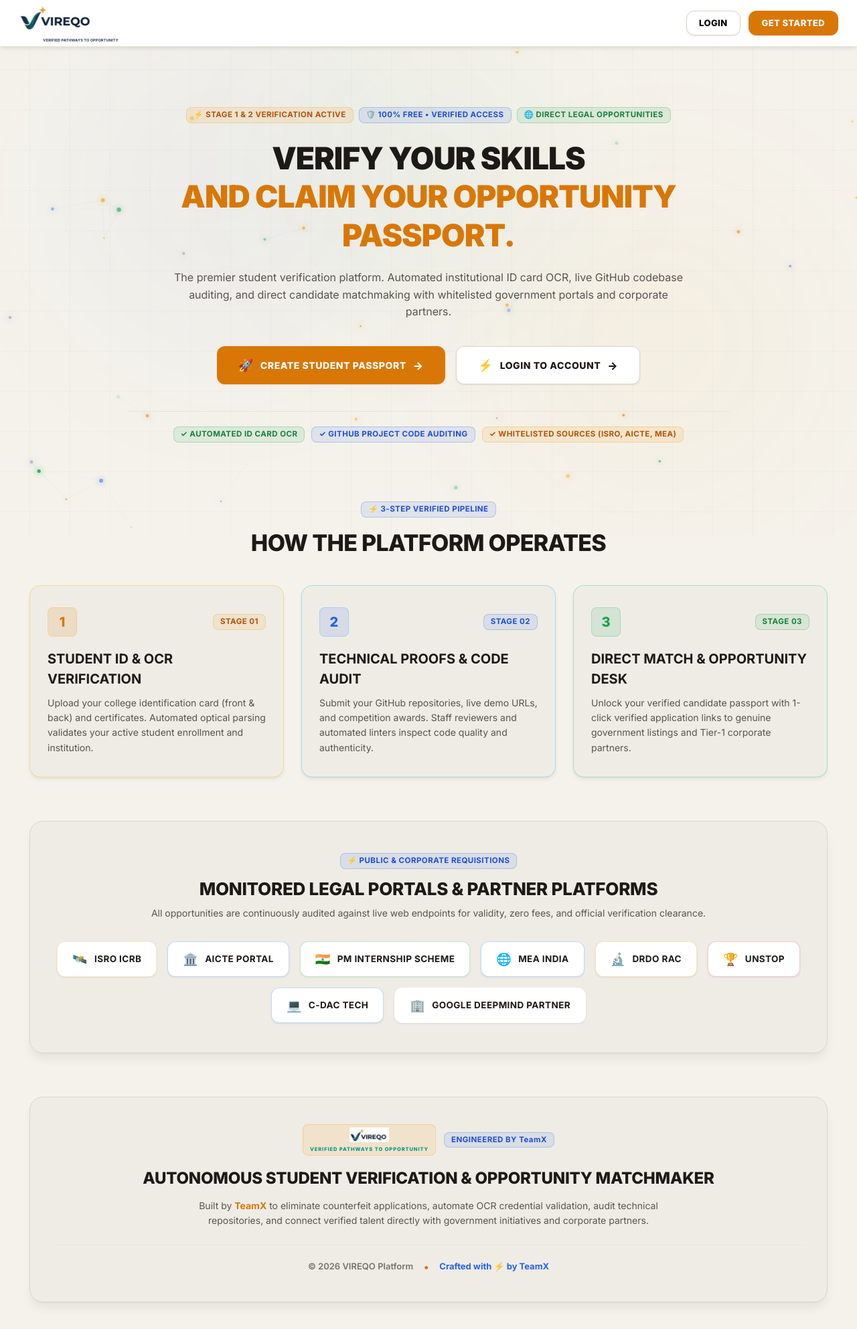
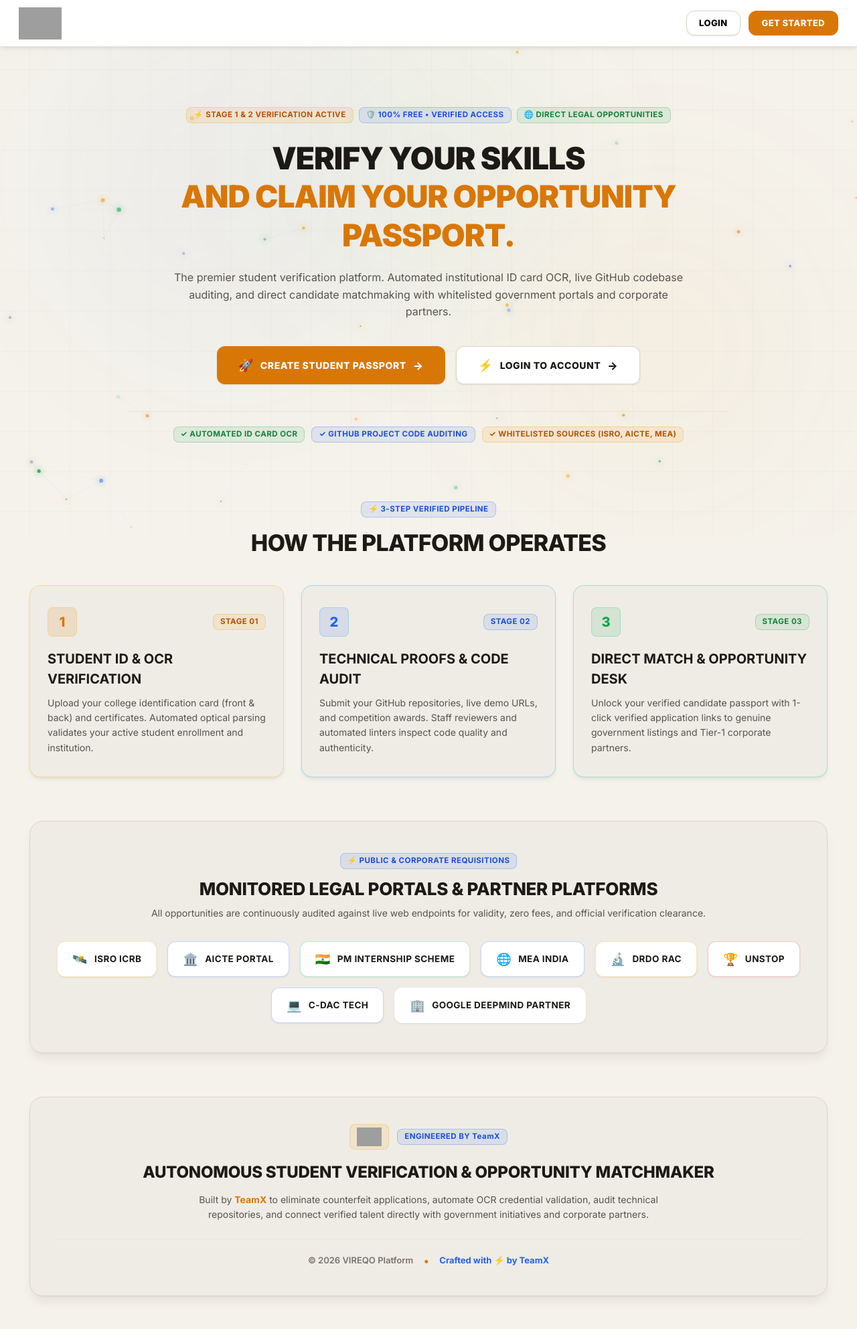
Before and after one commit to Rudra-Prasad-Rout/Skill-Matcher, a Flask app: page / in a window 1280 px wide. Shown: the top 1985 px of the page at 67% size. After the commit the page ends 1936 px from the top, so only its background shows below. Run offline with Flask 3, Linux system fonts and the light colour scheme; grey boxes are pictures that could not be loaded.

Commit message:
feat(branding): integrate unified high-res SVG logo asset with embedded graphic and slogan lockup

```diff
--- a/templates/admin_candidate.html
+++ b/templates/admin_candidate.html
@@ -373,9 +373,8 @@
   <!-- VIREQO Admin Navbar -->
   <header class="s30-navbar">
     <div class="s30-nav-container">
-      <a href="{{ url_for('admin_dashboard') }}" class="s30-brand" style="display: inline-flex; flex-direction: column; align-items: flex-start; text-decoration: none; line-height: 1; width: fit-content;">
-        <img src="{{ url_for('static', filename='images/vireqo_logo.png') }}" alt="VIREQO" style="height: 36px; width: auto; object-fit: contain;">
-        <span style="font-size: 5px; font-weight: 800; color: #475569; letter-spacing: 0.01em; text-transform: uppercase; text-align: center; width: 68%; margin-left: 32%; display: block; margin-top: 1px; font-family: 'Inter', sans-serif; white-space: nowrap;">VERIFIED PATHWAYS TO OPPORTUNITY</span>
+      <a href="{{ url_for('admin_dashboard') }}" class="s30-brand" style="display: flex; align-items: center; text-decoration: none;">
+        <img src="{{ url_for('static', filename='images/vireqo_logo.svg') }}" alt="VIREQO" style="height: 42px; width: auto; object-fit: contain; display: block;" onerror="this.onerror=null; this.src='/static/images/vireqo_logo.png';">
       </a>
 
       <div class="dossier-nav-actions">
--- a/templates/admin_login.html
+++ b/templates/admin_login.html
@@ -37,9 +37,8 @@
 
       <!-- Top Shield Icon & Badge -->
       <div style="text-align: center; margin-bottom: 24px;">
-        <div style="display: inline-flex; flex-direction: column; align-items: flex-start; margin-bottom: 14px; width: fit-content; text-align: left;">
-          <img src="{{ url_for('static', filename='images/vireqo_logo.png') }}" alt="VIREQO" style="height: 48px; width: auto; object-fit: contain; display: block;" onerror="this.onerror=null; this.src='/static/images/logo.png';">
-          <span style="font-size: 6.4px; font-weight: 800; color: #475569; letter-spacing: 0.01em; text-transform: uppercase; text-align: center; width: 68%; margin-left: 32%; display: block; margin-top: 1px; font-family: 'Inter', sans-serif; white-space: nowrap;">VERIFIED PATHWAYS TO OPPORTUNITY</span>
+        <div style="display: flex; justify-content: center; margin-bottom: 16px;">
+          <img src="{{ url_for('static', filename='images/vireqo_logo.svg') }}" alt="VIREQO" style="height: 56px; width: auto; object-fit: contain; display: block;" onerror="this.onerror=null; this.src='/static/images/vireqo_logo.png';">
         </div>
         <div style="margin-bottom: 10px;">
           <span class="neo-badge neo-badge-cyan">🛡️ VIREQO INTERNAL ADMINISTRATION</span>
--- a/templates/base.html
+++ b/templates/base.html
@@ -547,9 +547,8 @@
         </button>
         {% endif %}
 
-        <a href="{{ url_for('landing_page') }}" class="s30-brand" style="display: inline-flex; flex-direction: column; align-items: flex-start; text-decoration: none; line-height: 1; width: fit-content;">
-          <img src="{{ url_for('static', filename='images/vireqo_logo.png') }}" alt="VIREQO" style="height: 42px; width: auto; object-fit: contain; display: block;" onerror="this.onerror=null; this.src='/static/images/logo.png';">
-          <span style="font-size: 5.6px; font-weight: 800; color: #475569; letter-spacing: 0.01em; text-transform: uppercase; text-align: center; width: 68%; margin-left: 32%; display: block; margin-top: 1px; font-family: 'Inter', sans-serif; white-space: nowrap;">VERIFIED PATHWAYS TO OPPORTUNITY</span>
+        <a href="{{ url_for('landing_page') }}" class="s30-brand" style="display: inline-flex; align-items: center; text-decoration: none;">
+          <img src="{{ url_for('static', filename='images/vireqo_logo.svg') }}" alt="VIREQO" style="height: 48px; width: auto; object-fit: contain; display: block;" onerror="this.onerror=null; this.src='/static/images/vireqo_logo.png';">
         </a>
       </div>
 
@@ -578,9 +577,8 @@
   <aside id="s30-nav-drawer" class="s30-nav-drawer" aria-hidden="true" role="dialog" aria-label="Profile and Navigation Menu">
     <!-- Drawer Header -->
     <div class="s30-drawer-header">
-      <div class="s30-drawer-brand" style="display: inline-flex; flex-direction: column; align-items: flex-start; line-height: 1; width: fit-content;">
-        <img src="{{ url_for('static', filename='images/vireqo_logo.png') }}" alt="VIREQO" style="height: 30px; width: auto; object-fit: contain; display: block;" onerror="this.onerror=null; this.src='/static/images/logo.png';">
-        <span style="font-size: 4.8px; font-weight: 800; color: #475569; letter-spacing: 0.01em; text-transform: uppercase; text-align: center; width: 68%; margin-left: 32%; display: block; margin-top: 1px; font-family: 'Inter', sans-serif; white-space: nowrap;">VERIFIED PATHWAYS TO OPPORTUNITY</span>
+      <div class="s30-drawer-brand" style="display: inline-flex; align-items: center;">
+        <img src="{{ url_for('static', filename='images/vireqo_logo.svg') }}" alt="VIREQO" style="height: 36px; width: auto; object-fit: contain; display: block;" onerror="this.onerror=null; this.src='/static/images/vireqo_logo.png';">
       </div>
       <button id="s30-drawer-close" class="s30-drawer-close-btn" aria-label="Close navigation menu" title="Close Menu (Esc)">
         <svg viewBox="0 0 24 24" fill="none" stroke="currentColor" stroke-width="2" stroke-linecap="round" stroke-linejoin="round" style="width: 18px; height: 18px;">
--- a/templates/landing.html
+++ b/templates/landing.html
@@ -415,9 +415,8 @@
   <!-- ================= ABOUT & FOOTER (TeamX) ================= -->
   <div style="margin-top: 65px; background: var(--md-sys-color-surface-container); border: 1px solid var(--md-sys-color-outline); border-radius: var(--md-shape-xl); padding: 40px 36px; box-shadow: var(--md-elevation-3); text-align: center;" id="about">
     <div style="display: flex; justify-content: center; align-items: center; gap: 12px; margin-bottom: 16px; flex-wrap: wrap;">
-      <span class="neo-badge neo-badge-yellow" style="font-size: 13px; padding: 6px 14px; display: inline-flex; flex-direction: column; align-items: center; gap: 2px;">
-        <img src="{{ url_for('static', filename='images/vireqo_logo.png') }}" alt="VIREQO" style="height: 22px; width: auto; object-fit: contain;">
-        <span style="font-size: 7.5px; font-weight: 800; color: #0d9488; letter-spacing: 0.12em; text-transform: uppercase; white-space: nowrap;">VERIFIED PATHWAYS TO OPPORTUNITY</span>
+      <span class="neo-badge neo-badge-yellow" style="font-size: 13px; padding: 6px 14px; display: inline-flex; align-items: center;">
+        <img src="{{ url_for('static', filename='images/vireqo_logo.svg') }}" alt="VIREQO" style="height: 28px; width: auto; object-fit: contain;" onerror="this.onerror=null; this.src='/static/images/vireqo_logo.png';">
       </span>
       <span class="neo-badge neo-badge-cyan" style="font-size: 13px; padding: 6px 14px;">ENGINEERED BY TeamX</span>
     </div>
--- a/templates/login.html
+++ b/templates/login.html
@@ -4,9 +4,8 @@
 
 {% block content %}
 <div class="s30-form-header" style="text-align: center;">
-  <div style="margin-bottom: 14px; display: inline-flex; flex-direction: column; align-items: flex-start; width: fit-content; text-align: left;">
-    <img src="{{ url_for('static', filename='images/vireqo_logo.png') }}" alt="VIREQO" style="height: 48px; width: auto; object-fit: contain; display: block;" onerror="this.onerror=null; this.src='/static/images/logo.png';">
-    <span style="font-size: 6.4px; font-weight: 800; color: #475569; letter-spacing: 0.01em; text-transform: uppercase; text-align: center; width: 68%; margin-left: 32%; display: block; margin-top: 1px; font-family: 'Inter', sans-serif; white-space: nowrap;">VERIFIED PATHWAYS TO OPPORTUNITY</span>
+  <div style="margin-bottom: 16px; display: flex; justify-content: center;">
+    <img src="{{ url_for('static', filename='images/vireqo_logo.svg') }}" alt="VIREQO" style="height: 56px; width: auto; object-fit: contain; display: block;" onerror="this.onerror=null; this.src='/static/images/vireqo_logo.png';">
   </div>
   <div style="margin-bottom: 8px;">
     <span class="neo-badge neo-badge-cyan">🔐 STUDENT AUTHENTICATION</span>
```
Also changed, not shown: templates/admin.html (+2 -8 lines), static/images/vireqo_logo.svg (added).
